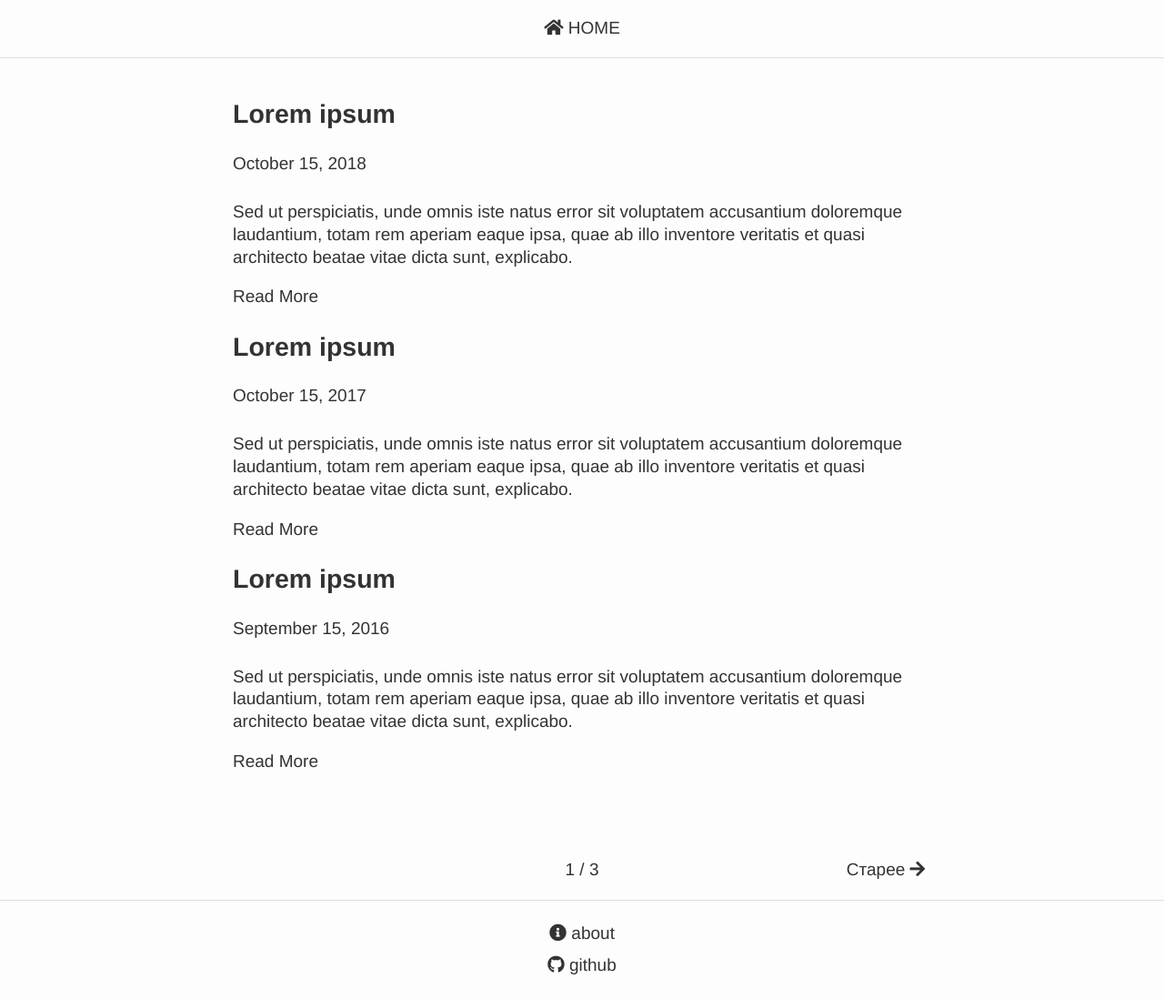
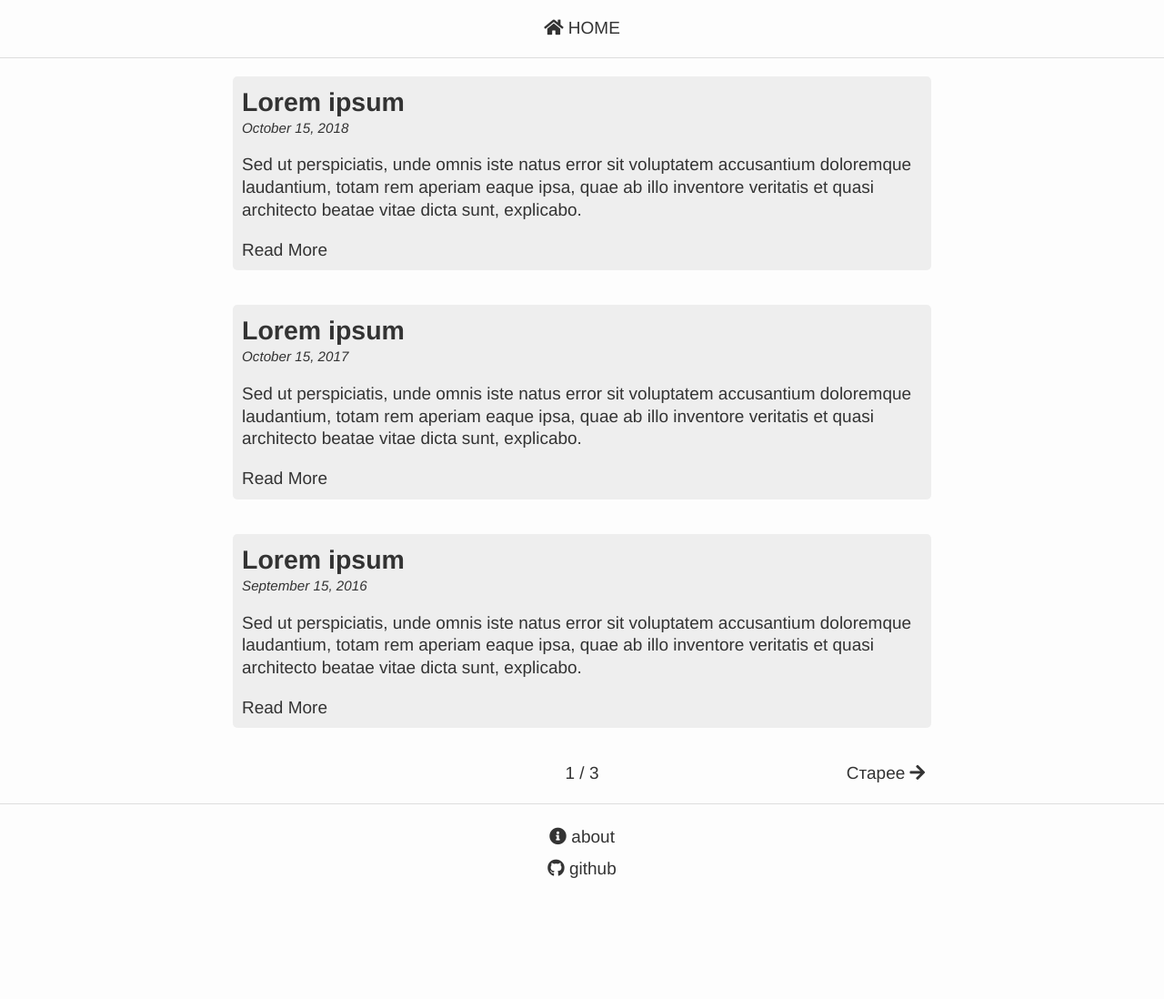
Before and after one commit to Vlad-ku/vlad-ku.github.io, a Jekyll site: the page built from index.html, in a window 1280 px wide. Shown: the whole page at 91% size. Built offline with Jekyll 4.4.1, drawn with Linux system fonts in a browser that asks for light colours; nearby versions of some CDN libraries; the list of posts is cut into pages by our own code; after the commit the page ends 991 px from its top, so only the background shows below that.

Commit message:
заголовок и карточки

```diff
--- a/_layouts/post.html
+++ b/_layouts/post.html
@@ -3,10 +3,10 @@ layout: default
 ---
 
 <article class="post">
-  <h1>{{ page.title }}</h1>
 
-  <div class="date">
-    {{ page.date | date: "%B %e, %Y" }}
+  <div class="h-num">
+      <h1 class="h">{{ page.title }}</h1>
+      <div class="date">{{ page.date | date: "%B %e, %Y" }}</div>
   </div>
 
   <div class="entry">
--- a/index.html
+++ b/index.html
@@ -5,9 +5,11 @@ layout: default
 <div class="posts">
   {% for post in paginator.posts %}
     <article class="post">
-      <h2><a href="{{ post.url }}">{{ post.title }}</a></h2>
+      <div class="h-num">
+          <h2 class="h"><a href="{{ post.url }}">{{ post.title }}</a></h2>
+          <div class="date">{{ post.date | date: "%B %e, %Y" }}</div>
+      </div>
 
-      <div class="date">{{ post.date | date: "%B %e, %Y" }}</div>
       <div class="entry">{{ post.excerpt }}</div>
 
       <a href="{{ post.url }}" class="read-more">Read More</a>
--- a/style.scss
+++ b/style.scss
@@ -19,11 +19,25 @@ a {
     &:hover { color: #555; }
 }
 /*----------------------------------------------------------------*/
-.content {
+.content { // default шаблон
     padding: 20px;
 
-    .post {
-        .date { margin-bottom: 1.5em; }
+    .post { // пост на главной и сингл
+        .h-num { // блок с заголовком и датой
+            .h { margin: 0; }
+            .date {
+                font-size: .8em;
+                font-style: italic;
+            }
+        }
+    }
+    .posts { // на главной
+        .post { // карточки постов
+            margin-bottom: 2em;
+            background-color: #eee;
+            border-radius: 5px;
+            padding: 10px;
+        }
     }
 
     @media (min-width: 960px) { // desktop
@@ -35,7 +49,6 @@ a {
 }
 /*----------------------------------------------------------------*/
 .pagination {
-    margin-top: 5em;
     display: flex;
     justify-content: space-between;
 
@@ -44,9 +57,6 @@ a {
         text-align: center;
     }
     .pag-number { flex-grow: 1; }
-    // .pag-button {}
-    // .pag-left {}
-    // .pag-right {}
 }
 /*----------------------------------------------------------------*/
 .header,
```
